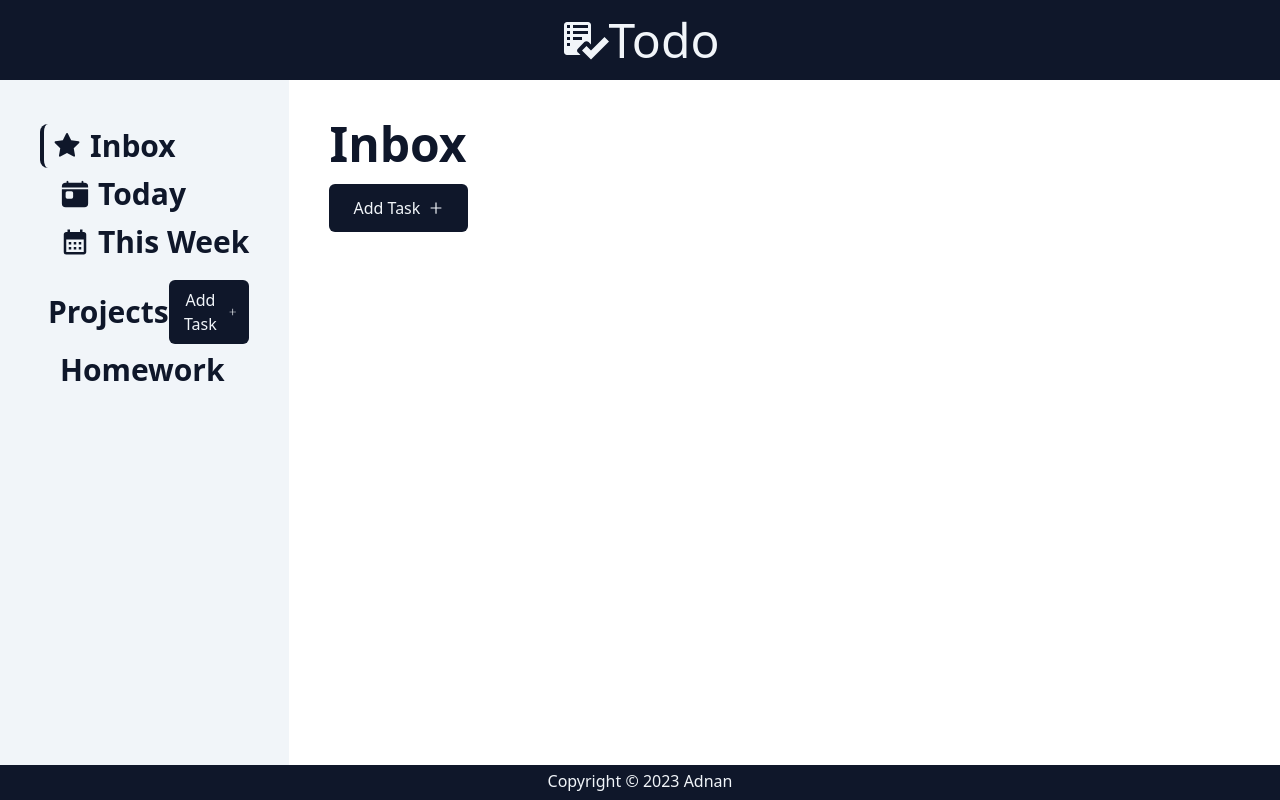
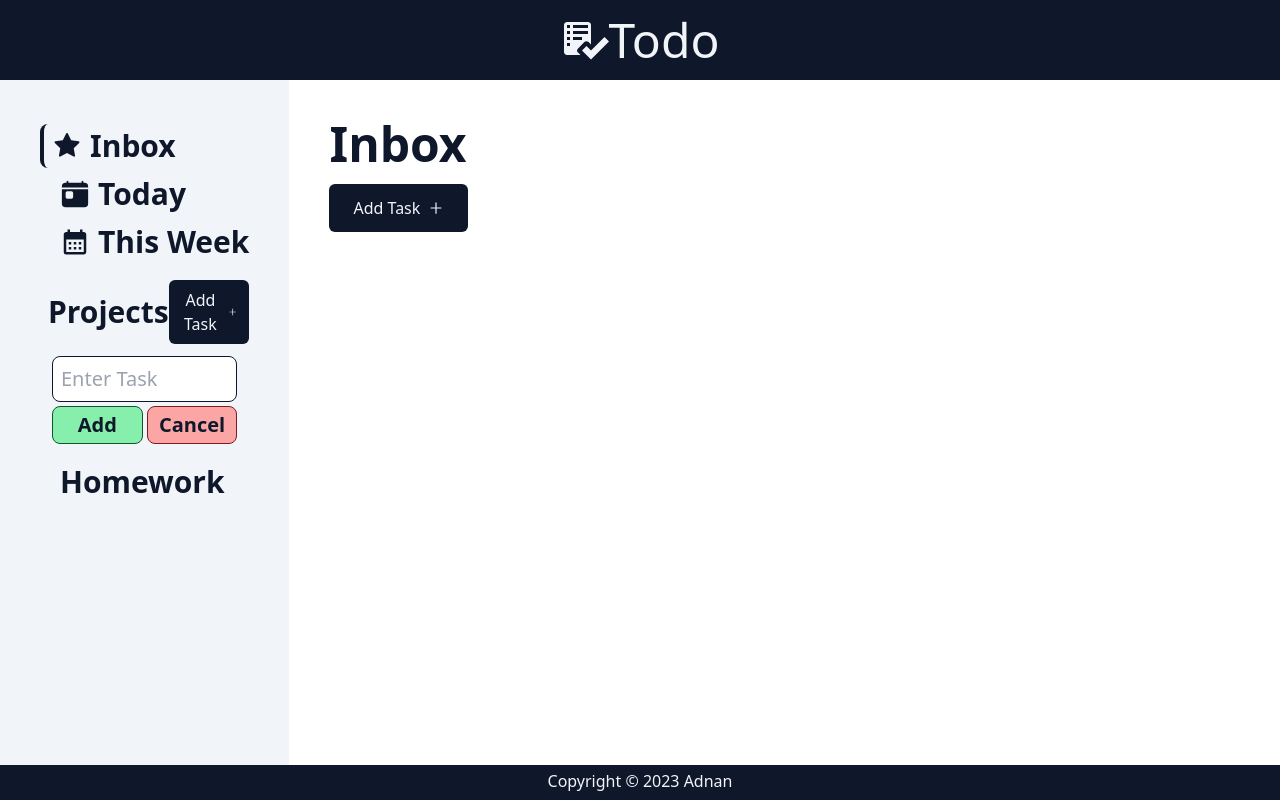
Before and after one commit to adnansyed101/reactTodoist, a React (Vite) app: page / in a window 1280 px wide. Built offline with nearby package versions, Linux system fonts and the light colour scheme.

Commit message:
create toggle function for form element

```diff
--- a/src/components/ProjectSideBar.tsx
+++ b/src/components/ProjectSideBar.tsx
@@ -13,7 +13,11 @@ const ProjectSideBar = ({
   projects,
   handleClick,
 }: ProjectSideBarProps) => {
-  const [inputBox, setInputBox] = useState(false);
+  const [inputBox, setInputBox] = useState(true);
+
+  const toggleInputBox = () => {
+    setInputBox((prev) => !prev);
+  };
 
   const showProjects = projects.map((project: Project) => {
     return (
@@ -35,13 +39,44 @@ const ProjectSideBar = ({
         <h2 className="sidebar-project">Projects</h2>
         <button
           type="button"
-          // onClick={toggleInputBox}
+          onClick={toggleInputBox}
           className="flex items-center justify-center gap-2 rounded-md bg-slate-900 px-3 py-2 text-slate-100 hover:bg-slate-950 hover:text-slate-50"
         >
           Add Task
           <AiOutlinePlus />
         </button>
       </div>
+
+      {inputBox && (
+        <form
+          className="grid w-full grid-cols-2 gap-1 p-3"
+          // onSubmit={onInputSubmit}
+        >
+          <input
+            required
+            type="text"
+            // onChange={(e) => onChange(e)}
+            // value={taskObj.task}
+            name="task"
+            placeholder="Enter Task"
+            className="input-box col-span-2"
+          />
+          <button
+            type="submit"
+            className="green-button col-span-1 py-1 text-lg font-bold md:text-xl"
+          >
+            Add
+          </button>
+          <button
+            type="button"
+            className="red-button col-span-1 py-1 text-lg font-bold md:text-xl"
+            // onClick={cancelSubmit}
+          >
+            Cancel
+          </button>
+        </form>
+      )}
+
       {showProjects}
     </div>
   );
```
